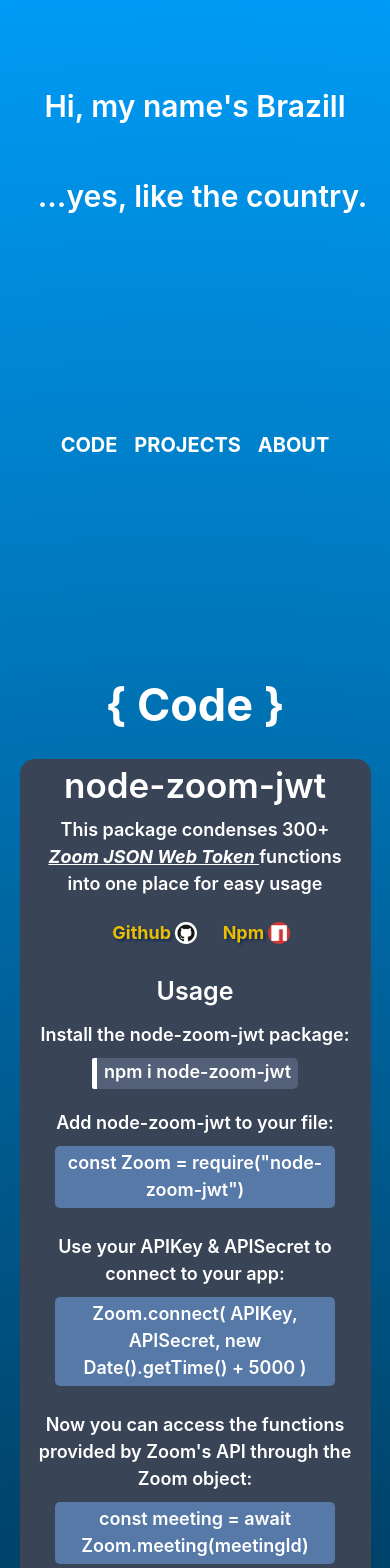
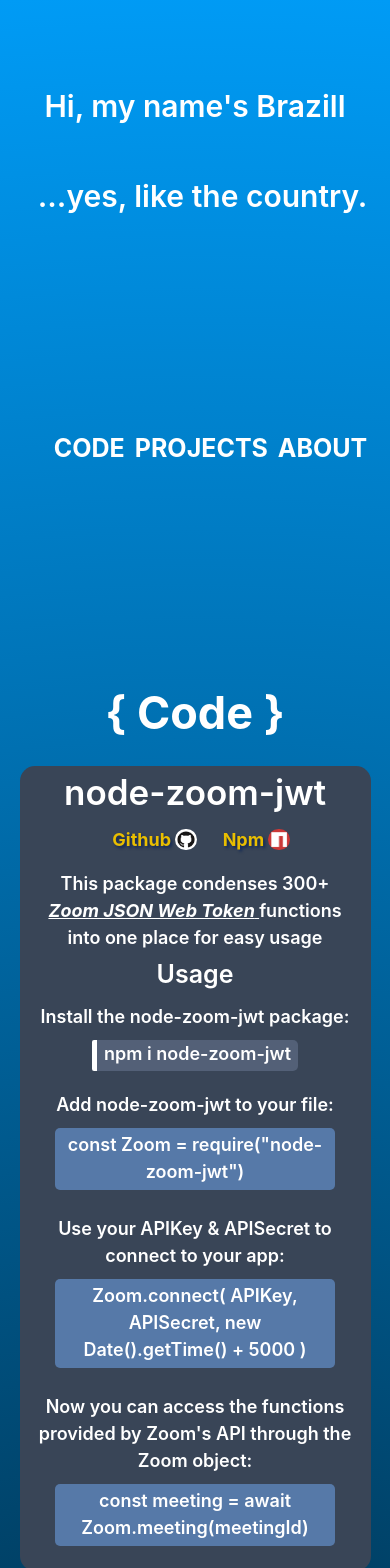
Before and after one commit to Brazill-Mitchell/bm2, a React (Create React App) app: page / in a window 390 px wide. Shown: the top 1568 px of the page. Built offline with nearby package versions, Linux system fonts and the light colour scheme.

Commit message:
fixes mobile image previews, updates responsive settings/layout & nav animation

```diff
--- a/src/components/Md.css
+++ b/src/components/Md.css
@@ -54,8 +54,6 @@
 @media screen and (max-width: 900px) {
     .md-container{
         width: 90vw;
-        margin: 20px auto 10vh auto;
-        /* padding-bottom: 5px; */
     }
     .md-code{
         width: fit-content;
@@ -80,13 +78,27 @@
         padding-bottom: 5px;
     }
     .md-code{
-        width: 80%;
+        width: fit-content;
+        max-width: 80%;
     }
     .md-link{
         color: white;
         text-decoration: underline;
     }
-    .md-link-code{
-        margin: 20px 0;
+  }
+
+  /* mobile */
+@media screen and (min-width: 0px) {
+    .md-container{
+        padding-bottom: 5px;
+        margin: 20px auto 10vh auto;
+    }
+    .md-code{
+        width: fit-content;
+        max-width: 80%;
+    }
+    .md-link{
+        color: white;
+        text-decoration: underline;
     }
   }
--- a/src/components/Nav.css
+++ b/src/components/Nav.css
@@ -29,14 +29,11 @@
     position: relative;
     cursor: pointer;
     font-weight: 700;
-    transition: .1s all ease-in-out;
-    -webkit-transition: .1s all ease-in-out;
-    -moz-transition: .1s all ease-in-out;
-    -ms-transition: .1s all ease-in-out;
-    -o-transition: .1s all ease-in-out;
-}
-.nav-item{
-    font-size: 30px;
+    transition: .2s all ease-in-out;
+    -webkit-transition: .2s all ease-in-out;
+    -moz-transition: .2s all ease-in-out;
+    -ms-transition: .2s all ease-in-out;
+    -o-transition: .2s all ease-in-out;
 }
 /* .nav-item-mobile{
     font-size: 20px;
@@ -52,7 +49,7 @@
     -moz-transition: .2s all ease-in-out;
     -ms-transition: .2s all ease-in-out;
     -o-transition: .2s all ease-in-out;
-    border-bottom: 2px solid white;
+    border-bottom: 2px solid var(--color-tertiary-harmony);
     animation-name: nav-line;
     animation-duration: .2s;
     animation-timing-function: ease-in-out;
@@ -98,9 +95,6 @@
   }
 
   @media screen and (min-width: 600px) {
-    .nav-item{
-        font-size: 30px;
-    }
     .nav-item:hover{
         color: var(--color-tertiary-harmony);
     }
@@ -114,7 +108,6 @@
   /* mobile */
   @media screen and (max-width: 600px) {
     .nav-item{
-        font-size: 20px;
         margin: 0 5px;
     }
   }
--- a/src/components/ProjectItem.js
+++ b/src/components/ProjectItem.js
@@ -31,7 +31,7 @@
       <Fade right distance="25%">
         {/* <div className="project-container container d-flex p-2"> */}
 
-        {props.screenSize !== screenSizes.MOBILE ? (
+        {props.screenSize === screenSizes.COMPUTER || props.screenSize === screenSizes.XL ? (
           <div className="project-container container d-flex p-2">
             {/* Main Image */}
             <div className="project-main-image-container container my-auto">
@@ -99,7 +99,7 @@
 
               {/* Preview Images */}
               {/* <Fade up delay="500"> */}
-              <div className="w-100 mt-2 mt-auto">
+              <div className="w-100 mt-2">
                 {project !== undefined ? (
                   <div className="d-flex preview-image-container">
                     {project.previewImages.map((image, index) => {
@@ -178,14 +178,24 @@
                       {project.previewImages.map((image, index) => {
                         return (
                           <div
-                            className="preview-image"
+                          key={index}
                             onClick={(e) => {
                               e.stopPropagation();
                               handleFocus(image);
                             }}
-                            style={
-                              index === 0 ? { opacity: 1 } : { opacity: 0.6 }
+                            className={
+                              displayImage === project.previewImages[index]
+                                ? "preview-image preview-selected"
+                                : "preview-image"
                             }
+                            // style={
+                            //   index === 0 ? { opacity: 1 } : { opacity: 0.6 }
+                            // }
+                          >
+                            <Fade
+                              bottom
+                              delay={`${200 + index * 100}`}
+                              distance="25%"
                             >
                               <img
                                 className="img img-elevation"
@@ -193,6 +203,7 @@
                                 src={image.image}
                                 alt=""
                               ></img>
+                            </Fade>
                           </div>
                         );
                       })}
--- a/src/components/Zoom.js
+++ b/src/components/Zoom.js
@@ -1,6 +1,9 @@
 import React from "react";
 import { Fade } from "react-reveal";
 import "./Md.css";
+import { connect } from "react-redux";
+import { screenSizes } from "../data/constants";
+import { setScreenSize } from "../redux/actions";
 
 function Zoom(props) {
   return (
@@ -13,6 +16,10 @@
           <Fade bottom distance="25%">
             <div className="md-title">node-zoom-jwt</div>
           </Fade>
+          {props.screenSize === screenSizes.MOBILE ||
+          props.screenSize === screenSizes.TABLET
+            ? links()
+            : []}
           <Fade bottom>
             <div className="md-text-group">
               This package condenses 300+
@@ -26,35 +33,10 @@
             </div>
           </Fade>
           {/* Links */}
-          {/* Github */}
-          <div style={{ display: "flex", flexDirection: "row" }}>
-            <Fade top delay="200">
-              <a
-                className="project-link-style ml-1 button-elevation"
-                href={"https://github.com/Brazill-Mitchell/node-zoom-jwt.git"}
-                target="blank"
-              >
-                <div className="md-link-code d-flex flex-row ml-2">
-                  <div className="github-title text-elevation">Github</div>
-                  <div className="github-image image-elevation my-auto ml-1 rounded-circle"></div>
-                </div>
-              </a>
-            </Fade>
-
-            {/* Npm */}
-            <Fade top delay="400">
-              <a
-                className="project-link-style ml-1 button-elevation"
-                href={"https://www.npmjs.com/package/node-zoom-jwt"}
-                target="blank"
-              >
-                <div className="md-link-code d-flex flex-row ml-2">
-                  <div className="github-title text-elevation">Npm</div>
-                  <div className="npm-image image-elevation my-auto ml-1 rounded-circle"></div>
-                </div>
-              </a>
-            </Fade>
-          </div>
+          {props.screenSize === screenSizes.COMPUTER ||
+          props.screenSize === screenSizes.XL
+            ? links()
+            : []}
           <Fade top delay="200" distance="25%">
             <div className="md-heading">Usage</div>
           </Fade>
@@ -104,4 +86,44 @@
   );
 }
 
-export default Zoom;
+const links = () => {
+  return (
+    <div style={{ display: "flex", flexDirection: "row" }}>
+      {/* Github */}
+      <Fade top delay="200">
+        <a
+          className="project-link-style ml-1 button-elevation"
+          href={"https://github.com/Brazill-Mitchell/node-zoom-jwt.git"}
+          target="blank"
+        >
+          <div className="md-link-code d-flex flex-row ml-2">
+            <div className="github-title text-elevation">Github</div>
+            <div className="github-image image-elevation my-auto ml-1 rounded-circle"></div>
+          </div>
+        </a>
+      </Fade>
+
+      {/* Npm */}
+      <Fade top delay="400">
+        <a
+          className="project-link-style ml-1 button-elevation"
+          href={"https://www.npmjs.com/package/node-zoom-jwt"}
+          target="blank"
+        >
+          <div className="md-link-code d-flex flex-row ml-2">
+            <div className="github-title text-elevation">Npm</div>
+            <div className="npm-image image-elevation my-auto ml-1 rounded-circle"></div>
+          </div>
+        </a>
+      </Fade>
+    </div>
+  );
+};
+
+const mapStateToProps = (state) => ({
+  screenSize: state.screenSize,
+});
+
+const mapDispatchToProps = { setScreenSize };
+
+export default connect(mapStateToProps, mapDispatchToProps)(Zoom);
```
Also changed, not shown: src/components/Title.js (line endings or trailing spaces). Lines whose indentation alone changed are shown as unchanged.
